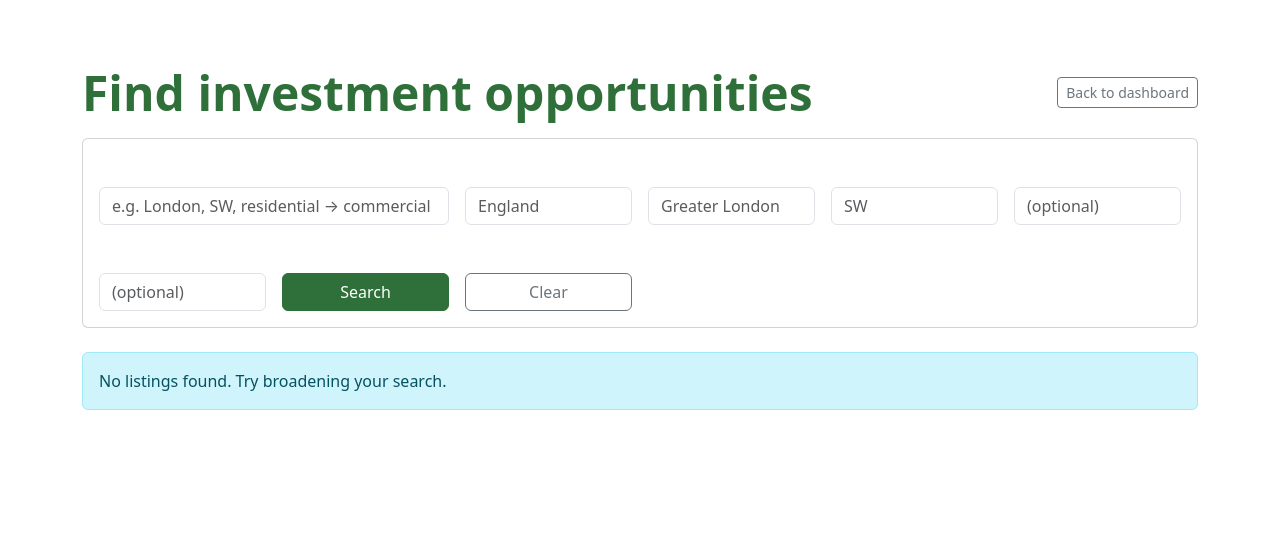
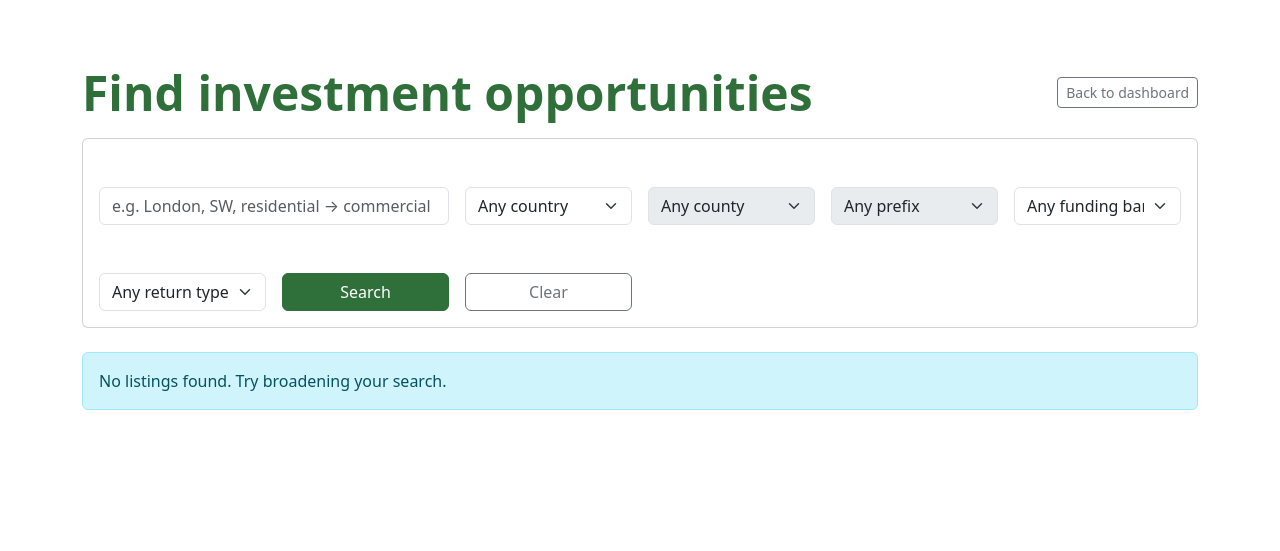
Before and after one commit to JSGREEN1129/web_application_diploma_project_4, a Django app: page /users/listings/search/ in a window 1280 px wide. Shown: the part 79-630 px from the top of the page. Run offline with Django 5.2, Linux system fonts and the light colour scheme; a user stored in the database is signed in; data comes from the database, SQL or seed files in the repository; both versions use the stored data as it was after the commit; some libraries are stand-ins or nearby versions.

Commit message:
Edit search for dropdwons not free text

```diff
--- a/users/templates/users/search_listings.html
+++ b/users/templates/users/search_listings.html
@@ -14,35 +14,66 @@
   <form method="get" class="card mb-4">
     <div class="card-body">
       <div class="row g-3 align-items-end">
+
         <div class="col-12 col-lg-4">
           <label class="form-label">Search</label>
-          <input type="text" name="q" value="{{ q }}" class="form-control"
-                 placeholder="e.g. London, SW, residential → commercial">
+          <input
+            type="text"
+            name="q"
+            value="{{ q }}"
+            class="form-control"
+            placeholder="e.g. London, SW, residential → commercial"
+          >
         </div>
 
         <div class="col-6 col-lg-2">
           <label class="form-label">Country</label>
-          <input type="text" name="country" value="{{ country }}" class="form-control" placeholder="England">
+          <select id="id_country" name="country" class="form-select" data-selected="{{ country }}">
+            <option value="">Any country</option>
+            {% for value,label in country_choices %}
+              <option value="{{ value }}" {% if country == value %}selected{% endif %}>
+                {{ label }}
+              </option>
+            {% endfor %}
+          </select>
         </div>
 
         <div class="col-6 col-lg-2">
           <label class="form-label">County</label>
-          <input type="text" name="county" value="{{ county }}" class="form-control" placeholder="Greater London">
+          <select id="id_county" name="county" class="form-select" data-selected="{{ county }}" disabled>
+            <option value="">Any county</option>
+          </select>
         </div>
 
         <div class="col-6 col-lg-2">
           <label class="form-label">Postcode prefix</label>
-          <input type="text" name="postcode_prefix" value="{{ postcode_prefix }}" class="form-control" placeholder="SW">
+          <select id="id_postcode_prefix" name="postcode_prefix" class="form-select" data-selected="{{ postcode_prefix }}" disabled>
+            <option value="">Any prefix</option>
+          </select>
         </div>
 
         <div class="col-6 col-lg-2">
           <label class="form-label">Funding band</label>
-          <input type="text" name="funding_band" value="{{ funding_band }}" class="form-control" placeholder="(optional)">
+          <select name="funding_band" class="form-select">
+            <option value="">Any funding band</option>
+            {% for value,label in funding_band_choices %}
+              <option value="{{ value }}" {% if funding_band == value %}selected{% endif %}>
+                {{ label }}
+              </option>
+            {% endfor %}
+          </select>
         </div>
 
         <div class="col-6 col-lg-2">
           <label class="form-label">Return type</label>
-          <input type="text" name="return_type" value="{{ return_type }}" class="form-control" placeholder="(optional)">
+          <select name="return_type" class="form-select">
+            <option value="">Any return type</option>
+            {% for value,label in return_type_choices %}
+              <option value="{{ value }}" {% if return_type == value %}selected{% endif %}>
+                {{ label }}
+              </option>
+            {% endfor %}
+          </select>
         </div>
 
         <div class="col-12 col-lg-2 d-grid">
@@ -50,11 +81,11 @@
         </div>
 
         <div class="col-12 col-lg-2 d-grid">
-          <a class="btn btn-outline-secondary"
-             href="{% url 'users:search_listings' %}">
+          <a class="btn btn-outline-secondary" href="{% url 'users:search_listings' %}">
             Clear
           </a>
         </div>
+
       </div>
     </div>
   </form>
@@ -132,3 +163,96 @@
 
 </div>
 {% endblock %}
+
+{% block extra_js %}
+<script>
+(function () {
+  const countryEl = document.getElementById("id_country");
+  const countyEl = document.getElementById("id_county");
+  const outcodeEl = document.getElementById("id_postcode_prefix");
+
+  const initialCountry = (countryEl?.dataset?.selected || "").trim();
+  const initialCounty = (countyEl?.dataset?.selected || "").trim();
+  const initialOutcode = (outcodeEl?.dataset?.selected || "").trim();
+
+  function setOptions(selectEl, items, placeholder, selectedValue) {
+    if (!selectEl) return;
+
+    selectEl.innerHTML = "";
+
+    const opt0 = document.createElement("option");
+    opt0.value = "";
+    opt0.textContent = placeholder;
+    selectEl.appendChild(opt0);
+
+    (items || []).forEach(v => {
+      const opt = document.createElement("option");
+      opt.value = v;
+      opt.textContent = v;
+      if (selectedValue && v === selectedValue) opt.selected = true;
+      selectEl.appendChild(opt);
+    });
+  }
+
+  function setDisabled(el, disabled) {
+    if (!el) return;
+    el.disabled = !!disabled;
+  }
+
+  async function loadCounties(selectedCounty = "") {
+    const country = (countryEl?.value || "").trim();
+
+    setDisabled(countyEl, true);
+    setDisabled(outcodeEl, true);
+    setOptions(countyEl, [], "Any county");
+    setOptions(outcodeEl, [], "Any prefix");
+
+    if (!country) return;
+
+    try {
+      const res = await fetch("{% url 'users:api_counties' %}?country=" + encodeURIComponent(country));
+      const data = await res.json();
+
+      setOptions(countyEl, data.counties || [], "Any county", selectedCounty);
+      setDisabled(countyEl, false);
+
+      const countyNow = (countyEl?.value || "").trim();
+      if (countyNow) {
+        await loadOutcodes(initialOutcode);
+      }
+    } catch (e) {
+      setOptions(countyEl, [], "Any county");
+      setOptions(outcodeEl, [], "Any prefix");
+    }
+  }
+
+  async function loadOutcodes(selectedOutcode = "") {
+    const county = (countyEl?.value || "").trim();
+
+    setDisabled(outcodeEl, true);
+    setOptions(outcodeEl, [], "Any prefix");
+
+    if (!county) return;
+
+    try {
+      const res = await fetch("{% url 'users:api_outcodes' %}?county=" + encodeURIComponent(county));
+      const data = await res.json();
+
+      setOptions(outcodeEl, data.outcodes || [], "Any prefix", selectedOutcode);
+      setDisabled(outcodeEl, false);
+    } catch (e) {
+      setOptions(outcodeEl, [], "Any prefix");
+    }
+  }
+
+  countryEl?.addEventListener("change", () => loadCounties(""));
+  countyEl?.addEventListener("change", () => loadOutcodes(""));
+
+  if (initialCountry) {
+    countryEl.value = initialCountry;
+  }
+
+  loadCounties(initialCounty);
+})();
+</script>
+{% endblock %}
--- a/users/views.py
+++ b/users/views.py
@@ -115,9 +115,11 @@ def login_view(request):
                     "There is no account associated with the email address.",
                 )
             else:
-                user_auth = authenticate(request, username=email, password=password)
+                user_auth = authenticate(
+                    request, username=email, password=password)
                 if user_auth is not None:
-                    login(request, user_auth, backend="users.backends.EmailBackend")
+                    login(request, user_auth,
+                          backend="users.backends.EmailBackend")
                     messages.success(request, "Logged in successfully!")
                     return redirect("users:dashboard")
                 else:
@@ -237,7 +239,8 @@ def create_listing_view(request):
                     media_type=ListingMedia.MediaType.DOCUMENT,
                 )
 
-            messages.success(request, "Draft saved. Redirecting you to payment...")
+            messages.success(
+                request, "Draft saved. Redirecting you to payment...")
             return redirect("users:listing_checkout", pk=listing.pk)
 
     else:
@@ -271,7 +274,8 @@ def start_listing_checkout_view(request, pk):
             duration_days=duration_days,
         )
     except ValueError:
-        messages.error(request, "Pricing could not be calculated for this listing.")
+        messages.error(
+            request, "Pricing could not be calculated for this listing.")
         return redirect("users:listing_detail", pk=listing.pk)
 
     if not settings.STRIPE_SECRET_KEY:
@@ -313,7 +317,8 @@ def start_listing_checkout_view(request, pk):
     listing.stripe_checkout_session_id = session.id
     listing.status = Listing.Status.PENDING_PAYMENT
     listing.save(
-        update_fields=["expected_amount_pence", "stripe_checkout_session_id", "status"]
+        update_fields=["expected_amount_pence",
+                       "stripe_checkout_session_id", "status"]
     )
 
     return redirect(session.url, permanent=False)
@@ -321,7 +326,8 @@ def start_listing_checkout_view(request, pk):
 
 @login_required
 def payment_success_view(request):
-    messages.success(request, "Payment received. Your listing will activate shortly.")
+    messages.success(
+        request, "Payment received. Your listing will activate shortly.")
     return redirect("users:dashboard")
 
 
@@ -345,7 +351,8 @@ def payment_cancel_view(request, pk):
             ]
         )
 
-    messages.info(request, "Payment cancelled. Your listing is still saved as a draft.")
+    messages.info(
+        request, "Payment cancelled. Your listing is still saved as a draft.")
     return redirect("users:listing_detail", pk=pk)
 
 
@@ -353,6 +360,7 @@ def payment_cancel_view(request, pk):
 @require_POST
 def stripe_webhook(request):
     if not settings.STRIPE_WEBHOOK_SECRET or not settings.STRIPE_SECRET_KEY:
+        print("WEBHOOK: Missing STRIPE_WEBHOOK_SECRET or STRIPE_SECRET_KEY")
         return HttpResponse(status=400)
 
     stripe.api_key = settings.STRIPE_SECRET_KEY
@@ -366,61 +374,95 @@ def stripe_webhook(request):
             sig_header=sig_header,
             secret=settings.STRIPE_WEBHOOK_SECRET,
         )
-    except Exception:
+    except Exception as e:
+        print("WEBHOOK: construct_event FAILED:", repr(e))
         return HttpResponse(status=400)
 
-    if event["type"] == "checkout.session.completed":
-        session = event["data"]["object"]
+    event_type = event.get("type")
+    obj = (event.get("data") or {}).get("object") or {}
 
-        if session.get("payment_status") != "paid":
+    print("WEBHOOK: type =", event_type)
+
+    if event_type and event_type.startswith("checkout.session"):
+        print("WEBHOOK: session.id =", obj.get("id"))
+        print("WEBHOOK: session.payment_status =", obj.get("payment_status"))
+        print("WEBHOOK: session.client_reference_id =", obj.get("client_reference_id"))
+        print("WEBHOOK: session.metadata =", obj.get("metadata"))
+        print("WEBHOOK: session.amount_total =", obj.get("amount_total"))
+        print("WEBHOOK: session.currency =", obj.get("currency"))
+
+    if event_type != "checkout.session.completed":
+        print("WEBHOOK: Ignored event type")
+        return HttpResponse(status=200)
+
+    session = obj
+
+    if session.get("payment_status") != "paid":
+        print("WEBHOOK: checkout.session.completed but NOT paid -> returning 200")
+        return HttpResponse(status=200)
+
+    listing_id = session.get("client_reference_id") or (session.get("metadata") or {}).get("listing_id")
+    print("WEBHOOK: resolved listing_id =", listing_id)
+
+    if not listing_id:
+        print("WEBHOOK: No listing_id found in client_reference_id or metadata -> returning 200")
+        return HttpResponse(status=200)
+
+    amount_total = session.get("amount_total")
+    payment_intent = session.get("payment_intent")
+    session_id = session.get("id")
+
+    with transaction.atomic():
+        listing = Listing.objects.select_for_update().filter(pk=listing_id).first()
+        print("WEBHOOK: listing found =", bool(listing))
+
+        if not listing:
+            print("WEBHOOK: Listing does not exist -> returning 200")
             return HttpResponse(status=200)
 
-        listing_id = session.get("client_reference_id") or (
-            session.get("metadata") or {}
-        ).get("listing_id")
-        if not listing_id:
+        print("WEBHOOK: listing.status =", listing.status)
+        print("WEBHOOK: listing.expected_amount_pence =", listing.expected_amount_pence)
+        print("WEBHOOK: listing.stripe_checkout_session_id =", listing.stripe_checkout_session_id)
+
+        if listing.status == Listing.Status.ACTIVE:
+            print("WEBHOOK: Listing already ACTIVE -> returning 200")
             return HttpResponse(status=200)
 
-        amount_total = session.get("amount_total")
-        payment_intent = session.get("payment_intent")
-        session_id = session.get("id")
+        if listing.stripe_checkout_session_id and session_id != listing.stripe_checkout_session_id:
+            print("WEBHOOK: SESSION MISMATCH -> returning 200")
+            print("WEBHOOK:   incoming session_id =", session_id)
+            print("WEBHOOK:   stored session_id   =", listing.stripe_checkout_session_id)
+            return HttpResponse(status=200)
 
-        with transaction.atomic():
-            listing = Listing.objects.select_for_update().filter(pk=listing_id).first()
-            if not listing:
-                return HttpResponse(status=200)
+        if amount_total is None:
+            print("WEBHOOK: amount_total is None -> returning 200")
+            return HttpResponse(status=200)
 
-            # already active -> idempotent ok
-            if listing.status == Listing.Status.ACTIVE:
-                return HttpResponse(status=200)
+        if int(amount_total) != int(listing.expected_amount_pence):
+            print("WEBHOOK: AMOUNT MISMATCH -> returning 200")
+            print("WEBHOOK:   incoming amount_total =", int(amount_total))
+            print("WEBHOOK:   expected_amount_pence =", int(listing.expected_amount_pence))
+            return HttpResponse(status=200)
 
-            # Ignore old session IDs instead of 400 (prevents Stripe retries)
-            if listing.stripe_checkout_session_id and session_id != listing.stripe_checkout_session_id:
-                return HttpResponse(status=200)
+        now = timezone.now()
+        listing.paid_amount_pence = int(amount_total)
+        listing.paid_at = now
+        listing.stripe_payment_intent_id = str(payment_intent or "")
 
-            # Ignore mismatched amount instead of 400 (prevents Stripe retries)
-            if amount_total is None or int(amount_total) != int(listing.expected_amount_pence):
-                return HttpResponse(status=200)
+        listing.status = Listing.Status.ACTIVE
+        listing.active_from = now
+        listing.active_until = now + timedelta(days=int(listing.duration_days))
 
-            now = timezone.now()
-            listing.paid_amount_pence = int(amount_total)
-            listing.paid_at = now
-            listing.stripe_payment_intent_id = str(payment_intent or "")
+        listing.save(update_fields=[
+            "paid_amount_pence",
+            "paid_at",
+            "stripe_payment_intent_id",
+            "status",
+            "active_from",
+            "active_until",
+        ])
 
-            listing.status = Listing.Status.ACTIVE
-            listing.active_from = now
-            listing.active_until = now + timedelta(days=int(listing.duration_days))
-
-            listing.save(
-                update_fields=[
-                    "paid_amount_pence",
-                    "paid_at",
-                    "stripe_payment_intent_id",
-                    "status",
-                    "active_from",
-                    "active_until",
-                ]
-            )
+        print("WEBHOOK: Listing ACTIVATED! id =", listing.pk)
 
     return HttpResponse(status=200)
 
@@ -459,7 +501,6 @@ def edit_listing_view(request, pk):
         owner=request.user,
     )
 
-    # Allow editing both draft + pending payment
     if listing.status not in (Listing.Status.DRAFT, Listing.Status.PENDING_PAYMENT):
         messages.error(request, "Only draft listings can be edited.")
         return redirect("users:listing_detail", pk=listing.pk)
@@ -513,7 +554,6 @@ def edit_listing_view(request, pk):
 
             listing = form.save(commit=False)
 
-            # Any successful edit invalidates any previous checkout/payment state
             _reset_payment_state(listing)
             listing.save()
 
@@ -531,7 +571,8 @@ def edit_listing_view(request, pk):
                     media_type=ListingMedia.MediaType.DOCUMENT,
                 )
 
-            messages.success(request, "Draft updated. Redirecting you to payment...")
+            messages.success(
+                request, "Draft updated. Redirecting you to payment...")
             return redirect("users:listing_checkout", pk=listing.pk)
 
     else:
@@ -556,7 +597,6 @@ def edit_listing_view(request, pk):
 def listing_media_delete_view(request, pk, media_id):
     listing = get_object_or_404(Listing, pk=pk, owner=request.user)
 
-    # Allow delete on draft + pending payment
     if listing.status not in (Listing.Status.DRAFT, Listing.Status.PENDING_PAYMENT):
         messages.error(request, "Only draft listings can be edited.")
         return redirect("users:listing_detail", pk=listing.pk)
@@ -566,7 +606,6 @@ def listing_media_delete_view(request, pk, media_id):
     media.file.delete(save=False)
     media.delete()
 
-    # Any media change invalidates any previous checkout/payment state
     if listing.status == Listing.Status.PENDING_PAYMENT:
         _reset_payment_state(listing)
         listing.save(
@@ -622,7 +661,7 @@ def api_outcodes(request):
 @login_required
 def search_listings_view(request):
     q = (request.GET.get("q") or "").strip()
-    country = (request.GET.get("country") or "").strip()
+    country = (request.GET.get("country") or "").strip().lower()
     county = (request.GET.get("county") or "").strip()
     postcode_prefix = (request.GET.get("postcode_prefix") or "").strip()
     funding_band = (request.GET.get("funding_band") or "").strip()
@@ -674,5 +713,10 @@ def search_listings_view(request):
             "funding_band": funding_band,
             "return_type": return_type,
             "page_obj": page_obj,
+
+            "funding_band_choices": Listing.FundingBand.choices,
+            "return_type_choices": Listing.ReturnType.choices,
+
+            "country_choices": Listing.Country.choices,
         },
     )
```
Also changed, not shown: db.sqlite3.
